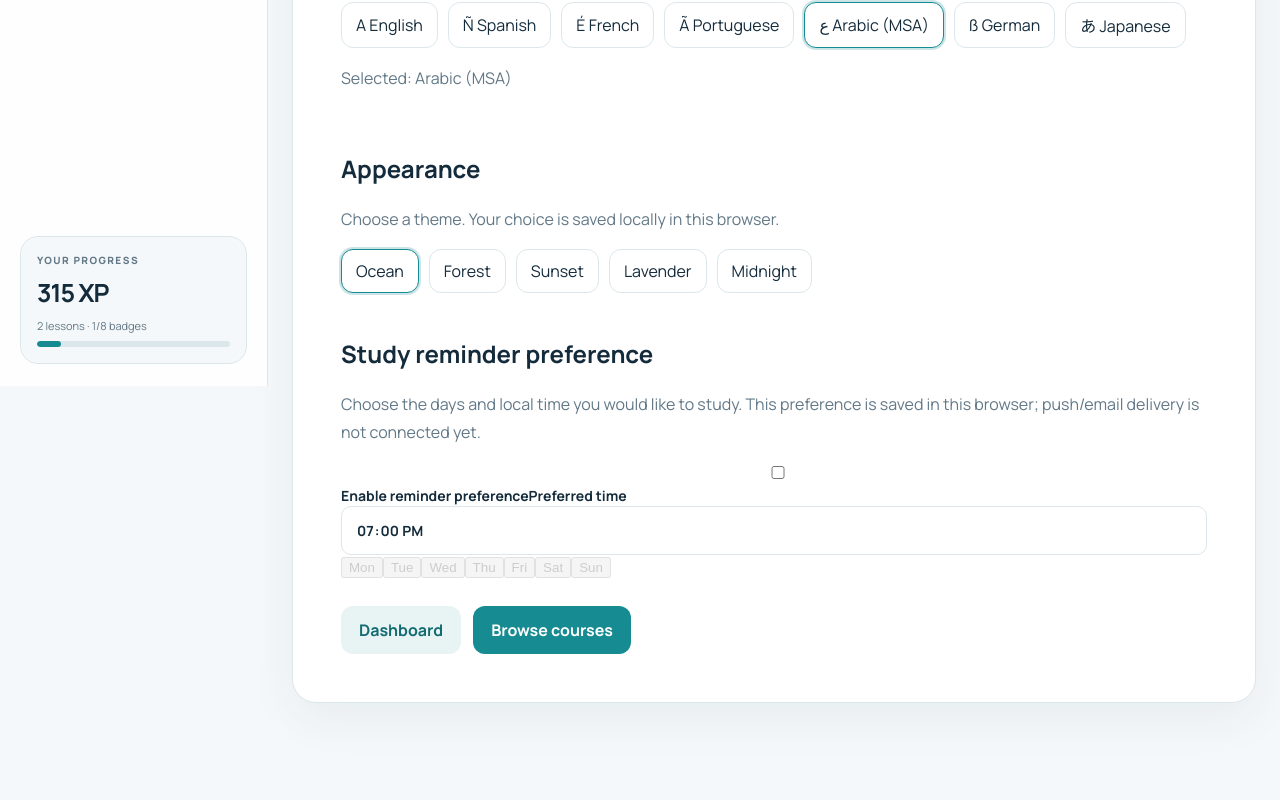
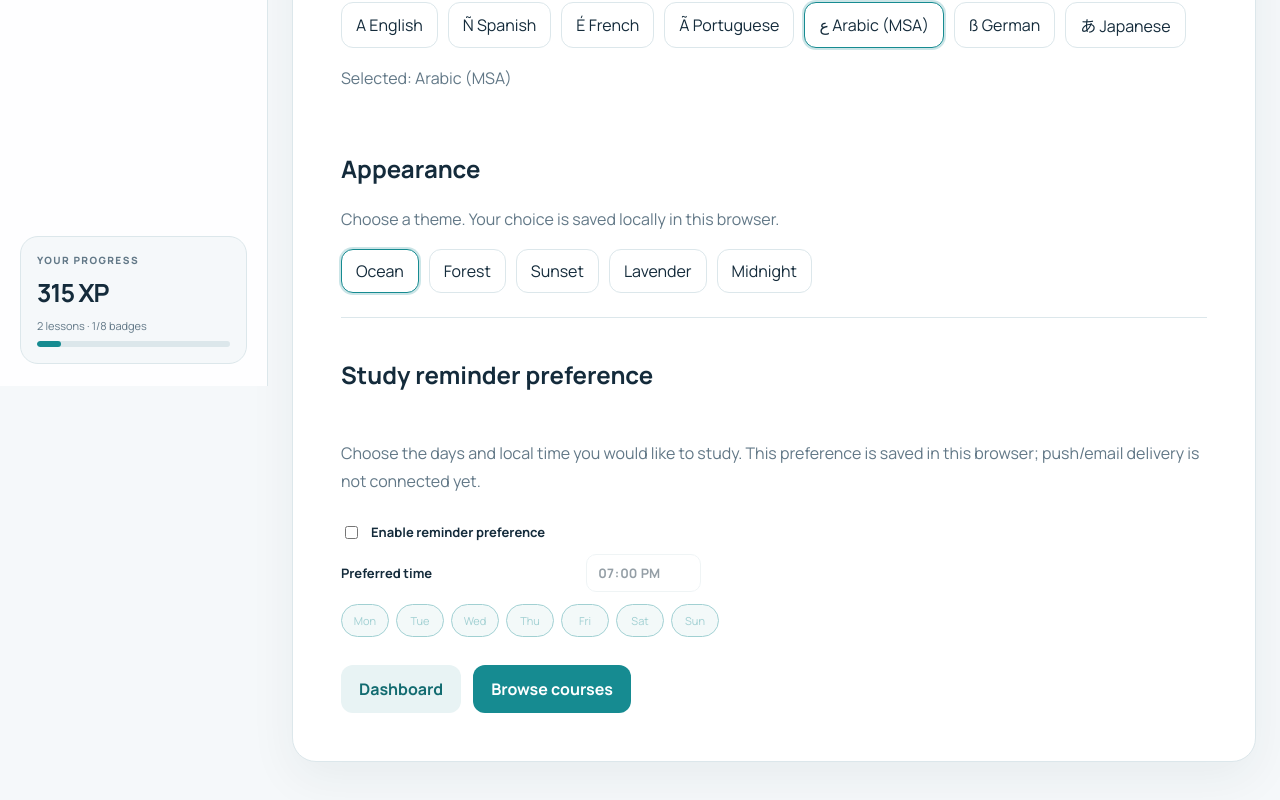
Before and after one commit to midas459/linguistix, a Next.js app in the folder next-app/: page /settings in a window 1280 px wide. Shown: the part 414-1214 px from the top of the page. Built offline with nearby package versions, Linux system fonts and the light colour scheme.

Commit message:
Style study reminder settings

```diff
--- a/next-app/app/globals.css
+++ b/next-app/app/globals.css
@@ -345,3 +345,15 @@ html[data-theme="midnight"] .lf-stat,html[data-theme="midnight"] .lf-card,html[d
 @media(max-width:560px){.app-research-button{width:34px;height:34px;justify-content:center;padding:0;font-size:17px}.app-research-button span{display:none}.lf-research-dialog{padding:16px}.lf-research-dialog header h2{font-size:21px}}
 /* Keep the daily goal percentage above its decorative ring. */
 .lf-goal-ring:before { z-index:-1; }
+
+
+.lf-reminder-settings { display:grid; gap:12px; padding-top:20px; border-top:1px solid var(--border); }
+.lf-reminder-enable,.lf-reminder-time { display:flex; align-items:center; gap:10px; color:var(--foreground); font-size:13px; }
+.lf-reminder-enable input { width:auto; accent-color:var(--accent); }
+.lf-reminder-time { justify-content:space-between; max-width:360px; }
+.lf-reminder-time input { width:auto; padding:8px 10px; background:var(--surface); }
+.lf-reminder-time input:disabled { opacity:.45; }
+.lf-reminder-days { display:flex; flex-wrap:wrap; gap:7px; }
+.lf-reminder-days button { min-width:48px; border:1px solid var(--border); border-radius:99px; padding:8px 10px; background:var(--surface); color:var(--foreground); font:inherit; font-size:11px; cursor:pointer; }
+.lf-reminder-days button[aria-pressed="true"] { border-color:var(--accent); background:color-mix(in srgb,var(--accent) 12%,var(--surface)); color:var(--accent); }
+.lf-reminder-days button:disabled { opacity:.4; cursor:not-allowed; }
```
